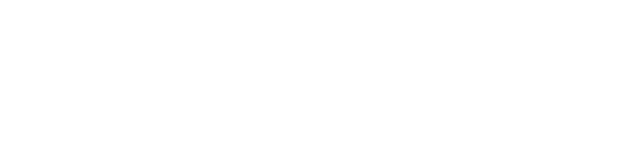
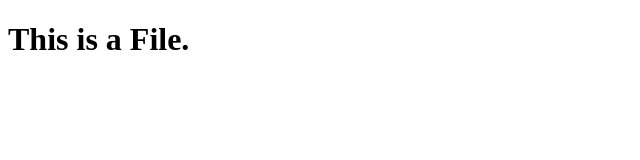
Before and after one commit to DeepUthale/Test, a plain HTML site: page index.html in a window 1280 px wide. Shown: the whole page, without its empty margins (0-640 px from the left). Drawn offline with Linux system fonts and the light colour scheme.

Commit message:
added heading

```diff
--- a/index.html
+++ b/index.html
@@ -6,6 +6,6 @@
     <title>Sample Code</title>
 </head>
 <body>
-
+    <h1>This is a File.</h1>
 </body>
 </html>
```
